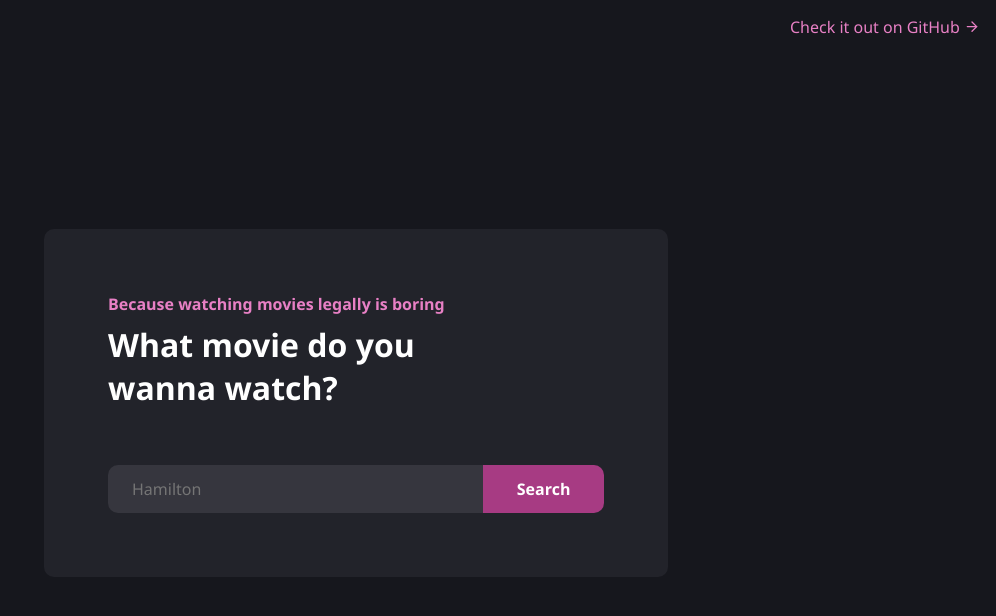
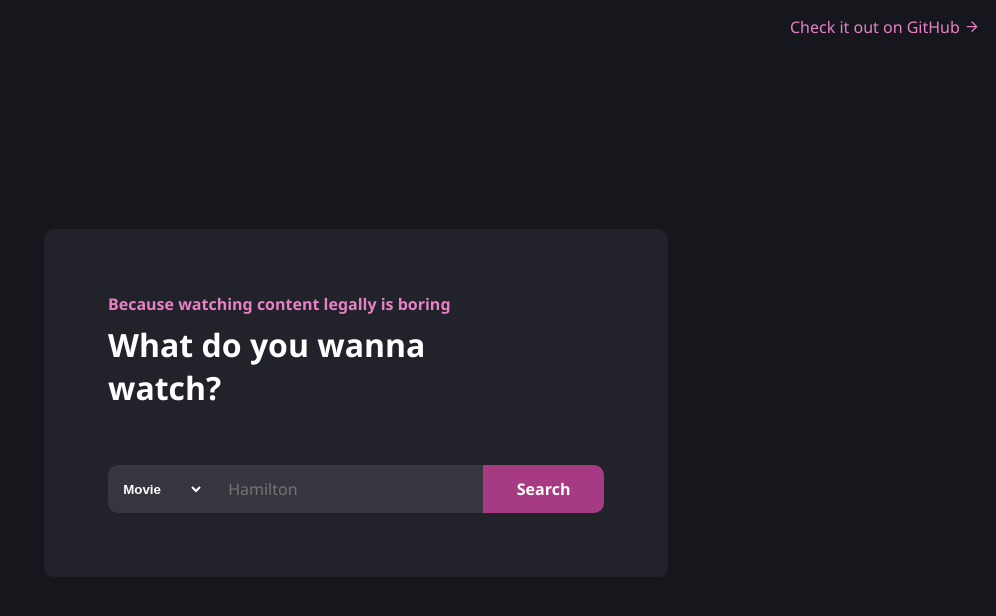
Before and after one commit to sussy-code/smov, a React (Create React App) app: page / in a window 1280 px wide. Shown: the top 616 px of the page, without its empty margins (284-1280 px from the left). Built offline with nearby package versions, Linux system fonts and the light colour scheme.

Commit message:
begin show implementation

```diff
--- a/src/components/InputBox.css
+++ b/src/components/InputBox.css
@@ -19,7 +19,6 @@
 .inputTextBox {
     border-width: 0;
     outline: none;
-
     background-color: #36363e;
     color: white;
     padding: .7rem 1.5rem;
@@ -35,8 +34,36 @@
     padding: .5rem 2.1rem;
 
     font-weight: bold;
+    cursor: pointer;
+}
 
+.inputDropdown {
+    border-width: 0;
+    outline: none;
+    background-color: #36363e;
+    color: white;
+    padding: .7rem;
+    height: auto;
+    width: 20%;
+    color: white;
+
+    font-weight: bold;
     cursor: pointer;
+}
+
+.inputOptionBox {
+    border-width: 0;
+    outline: none;
+    background-color: #36363e;
+    color: white;
+    /* padding: .7rem 1.5rem; */
+    height: auto;
+    width: 5%;
+    box-sizing: border-box;
+}
+
+.inputDropdown:hover {
+    background-color: #3C3D44;
 }
 
 .inputSearchButton:hover {
@@ -85,9 +112,15 @@
 
     .inputSearchButton {
         margin-top: .5rem;
+        align-self: center;
     }
 
     .inputTextBox {
         width: 100%;
     }
+
+    .inputDropdown {
+        width: 100%;
+        margin-bottom: .5rem;
+    }
 }
--- a/src/components/InputBox.js
+++ b/src/components/InputBox.js
@@ -4,23 +4,33 @@ import './InputBox.css'
 
 // props = { onSubmit: (str) => {}, placeholder: string}
 export function InputBox({ onSubmit, placeholder }) {
-    const [value, setValue] = React.useState("");
+    const [searchTerm, setSearchTerm] = React.useState("");
+    const [type, setType] = React.useState("movie");
+
+    const showContentType = type === "show" ? false : true;
 
     return (
         <form className="inputBar" onSubmit={(e) => {
             e.preventDefault();
-            onSubmit(value)
+            onSubmit(searchTerm, type)
             return false;
         }}>
+            <select name="type" id="type" className="inputDropdown" onChange={(e) => setType(e.target.value)} required>
+                <option value="movie">Movie</option>
+                <option value="show">TV Show</option>
+            </select>
             <input
                 type='text'
                 className="inputTextBox"
                 id="inputTextBox"
                 placeholder={placeholder}
-                value={value}
-                onChange={(e) => setValue(e.target.value)}
+                value={searchTerm}
+                onChange={(e) => setSearchTerm(e.target.value)}
+                required
             />
-            <button className="inputSearchButton"><span className="text">Search<span className="arrow"><Arrow/></span></span></button>
+            <input type='text' className='inputOptionBox' id='inputOptionBoxSeason' placeholder='s' required={showContentType} hidden={showContentType}/>
+            <input type='text' className='inputOptionBox' id='inputOptionBoxEpisode' placeholder='e' required={showContentType} hidden={showContentType}/>
+            <button className="inputSearchButton"><span className="text">Search<span className="arrow"><Arrow /></span></span></button>
         </form>
     )
 }
--- a/src/views/Search.js
+++ b/src/views/Search.js
@@ -5,7 +5,7 @@ import { Card } from '../components/Card'
 import { MovieRow } from '../components/MovieRow'
 import { Arrow } from '../components/Arrow'
 import { Progress } from '../components/Progress'
-import { findMovie, getStreamUrl } from '../lib/lookMovie'
+import { findContent, getStreamUrl } from '../lib/lookMovie'
 import { useMovie } from '../hooks/useMovie';
 
 import './Search.css'
@@ -45,20 +45,20 @@ export function SearchView() {
         }
     }
 
-    async function searchMovie(query) {
+    async function searchMovie(query, contentType) {
         setFailed(false);
-        setText(`Searching for "${query}"`);
+        setText(`Searching for ${contentType} "${query}"`);
         setProgress(1)
         setShowingOptions(false)
 
         try {
-            const { options } = await findMovie(query)
+            const { options } = await findContent(query, contentType)
 
             if (options.length === 0) {
-                return fail("Could not find that movie")
+                return fail(`Could not find that ${contentType}`)
             } else if (options.length > 1) {
                 setProgress(2);
-                setText("Choose your movie");
+                setText(`Choose your ${contentType}`);
                 setOptions(options);
                 setShowingOptions(true);
                 return;
@@ -67,17 +67,17 @@ export function SearchView() {
             const { title, slug, type } = options[0];
             getStream(title, slug, type);
         } catch (err) {
-            fail("Failed to watch movie")
+            fail(`Failed to watch ${contentType}`)
         }
     }
 
     return (
         <div className="cardView">
             <Card>
-                <Title accent="Because watching movies legally is boring">
-                    What movie do you wanna watch?
+                <Title accent="Because watching content legally is boring">
+                    What do you wanna watch?
                 </Title>
-                <InputBox placeholder="Hamilton" onSubmit={(str) => searchMovie(str)} />
+                <InputBox placeholder="Hamilton" onSubmit={(str, type) => searchMovie(str, type)} />
                 <Progress show={progress > 0} failed={failed} progress={progress} steps={maxSteps} text={text} />
             </Card>
 
```
Also changed, not shown: src/lib/lookMovie.js.
